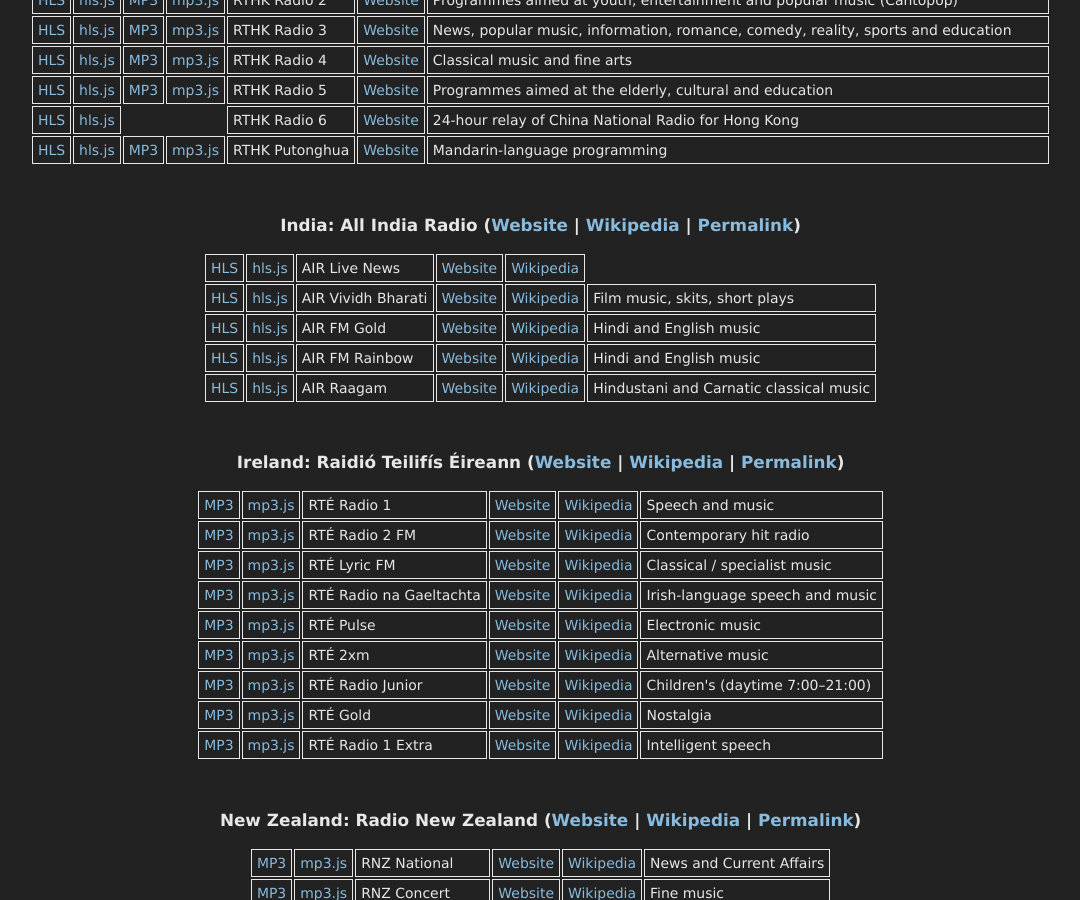
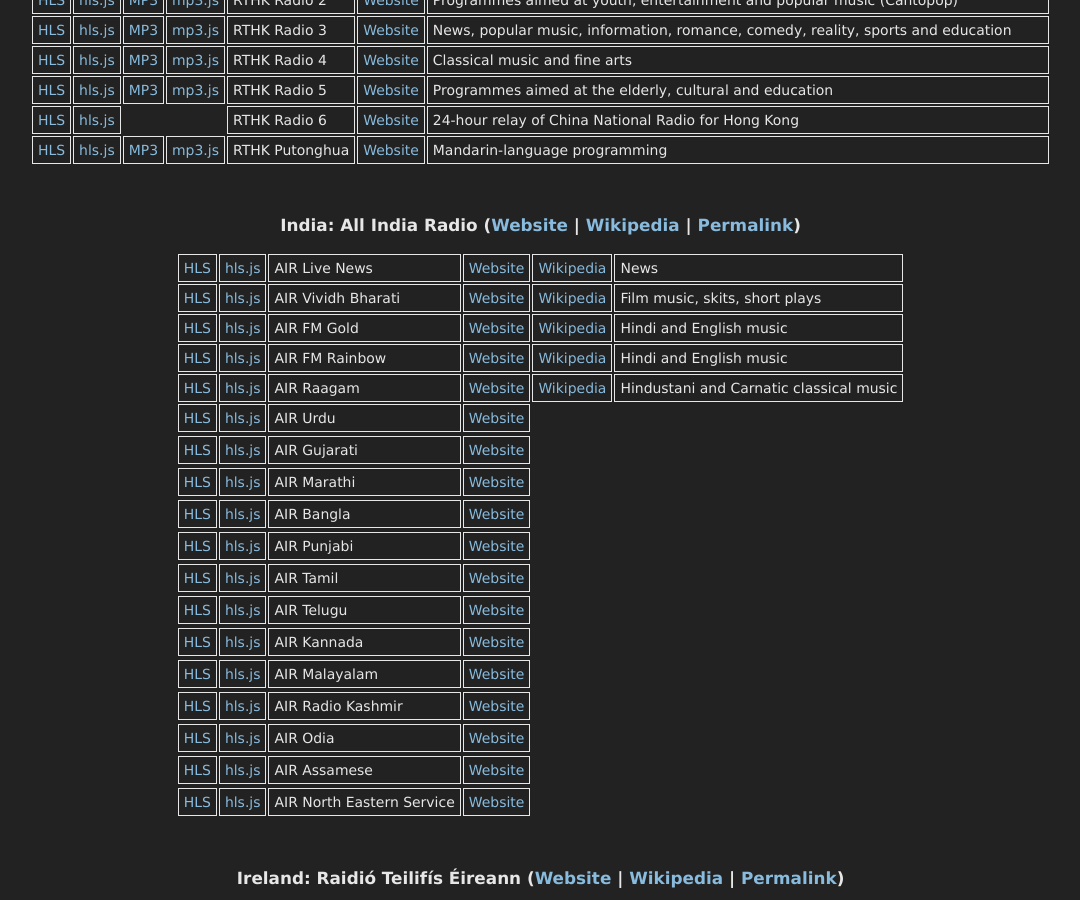
Before and after one commit to danburd/danburd.github.io, a Jekyll site: the page radio.html, which Jekyll copies as it is, in a window 1280 px wide and 900 px high, scrolled down 3176 px. Shown: the whole window, without its empty margins (101-1181 px from the left). Built offline with Jekyll 4.4.1, drawn with Linux system fonts in a browser that asks for light colours.

Commit message:
Added Indian regional language stations

```diff
--- a/radio.html
+++ b/radio.html
@@ -895,7 +895,7 @@
    <td>AIR Live News</td>
    <td><a href="http://prasarbharati.gov.in/liveradio.php">Website</a></td>
    <td><a href="https://en.wikipedia.org/wiki/All_India_Radio">Wikipedia</a></td>
-   <td></td>
+   <td>News</td>
   </tr>
   <tr>
    <td><a href="https://vividhbharati-lh.akamaihd.net/i/vividhbharati_1@507811/master.m3u8">HLS</a></td>
@@ -929,6 +929,84 @@
    <td><a href="https://en.wikipedia.org/wiki/Raagam_(radio_channel)">Wikipedia</a></td>
    <td>Hindustani and Carnatic classical music</td>
   </tr>
+    <tr>
+    <td><a href="https://airurdu-lh.akamaihd.net/i/airurdu_1@507813/master.m3u8">HLS</a></td>
+    <td><a href="/hlsjs.html?stream=https://airurdu-lh.akamaihd.net/i/airurdu_1@507813/master.m3u8">hls.js</a></td>
+    <td>AIR Urdu</td>
+    <td><a href="http://allindiaradio.gov.in/channel-air-urdu/">Website</a></td>
+  <tr>
+  <tr>
+    <td><a href="https://airgujarati-lh.akamaihd.net/i/airgujarati_1@507814/master.m3u8">HLS</a></td>
+    <td><a href="/hlsjs.html?stream=https://airgujarati-lh.akamaihd.net/i/airgujarati_1@507814/master.m3u8">hls.js</a></td>
+    <td>AIR Gujarati</td>
+    <td><a href="http://allindiaradio.gov.in/channel-air-gujarati/">Website</a></td>
+  <tr>
+  <tr>
+    <td><a href="https://airmarathi-lh.akamaihd.net/i/airmarathi_1@507815/master.m3u8">HLS</a></td>
+    <td><a href="/hlsjs.html?stream=https://airmarathi-lh.akamaihd.net/i/airmarathi_1@507815/master.m3u8">hls.js</a></td>
+    <td>AIR Marathi</td>
+    <td><a href="http://allindiaradio.gov.in/channel-air-marathi/">Website</a></td>
+  <tr>
+  <tr>
+    <td><a href="https://airbangla-lh.akamaihd.net/i/airbangla_1@507821/master.m3u8">HLS</a></td>
+    <td><a href="/hlsjs.html?stream=https://airbangla-lh.akamaihd.net/i/airbangla_1@507821/master.m3u8">hls.js</a></td>
+    <td>AIR Bangla</td>
+    <td><a href="http://allindiaradio.gov.in/channel-air-bangla/">Website</a></td>
+  <tr>
+  <tr>
+    <td><a href="https://airpunjabi-lh.akamaihd.net/i/airpunjabi_1@507822/master.m3u8">HLS</a></td>
+    <td><a href="/hlsjs.html?stream=https://airpunjabi-lh.akamaihd.net/i/airpunjabi_1@507822/master.m3u8">hls.js</a></td>
+    <td>AIR Punjabi</td>
+    <td><a href="http://allindiaradio.gov.in/channel-air-punjabi/">Website</a></td>
+  <tr>
+  <tr>
+    <td><a href="https://airtamil-lh.akamaihd.net/i/airtamil_1@507817/master.m3u8">HLS</a></td>
+    <td><a href="/hlsjs.html?stream=https://airtamil-lh.akamaihd.net/i/airtamil_1@507817/master.m3u8">hls.js</a></td>
+    <td>AIR Tamil</td>
+    <td><a href="http://allindiaradio.gov.in/channel-air-tamil/">Website</a></td>
+  <tr>
+  <tr>
+    <td><a href="https://airtelugu-lh.akamaihd.net/i/airtelugu_1@507818/master.m3u8">HLS</a></td>
+    <td><a href="/hlsjs.html?stream=https://airtelugu-lh.akamaihd.net/i/airtelugu_1@507818/master.m3u8">hls.js</a></td>
+    <td>AIR Telugu</td>
+    <td><a href="http://allindiaradio.gov.in/channel-air-telugu/">Website</a></td>
+  <tr>
+  <tr>
+    <td><a href="https://airkannada-lh.akamaihd.net/i/airkannada_1@507819/master.m3u8">HLS</a></td>
+    <td><a href="/hlsjs.html?stream=https://airkannada-lh.akamaihd.net/i/airkannada_1@507819/master.m3u8">hls.js</a></td>
+    <td>AIR Kannada</td>
+    <td><a href="http://allindiaradio.gov.in/channel-air-kannada/">Website</a></td>
+  <tr>
+  <tr>
+    <td><a href="https://airmalayalam-lh.akamaihd.net/i/airmalayalam_1@507816/master.m3u8">HLS</a></td>
+    <td><a href="/hlsjs.html?stream=https://airmalayalam-lh.akamaihd.net/i/airmalayalam_1@507816/master.m3u8">hls.js</a></td>
+    <td>AIR Malayalam</td>
+    <td><a href="http://allindiaradio.gov.in/channel-air-malayalam/">Website</a></td>
+  <tr>
+  <tr>
+    <td><a href="https://kashmiri-lh.akamaihd.net/i/kashmiri_1@528067/master.m3u8">HLS</a></td>
+    <td><a href="/hlsjs.html?stream=https://kashmiri-lh.akamaihd.net/i/kashmiri_1@528067/master.m3u8">hls.js</a></td>
+    <td>AIR Radio Kashmir</td>
+    <td><a href="http://allindiaradio.gov.in/channel-radio-kashmir/">Website</a></td>
+  <tr>
+  <tr>
+    <td><a href="https://airodiya-lh.akamaihd.net/i/airodiya_1@528056/master.m3u8">HLS</a></td>
+    <td><a href="/hlsjs.html?stream=https://airodiya-lh.akamaihd.net/i/airodiya_1@528056/master.m3u8">hls.js</a></td>
+    <td>AIR Odia</td>
+    <td><a href="http://allindiaradio.gov.in/channel-air-odia/">Website</a></td>
+  <tr>
+  <tr>
+    <td><a href="https://airassamese-lh.akamaihd.net/i/airassamese_1@528059/master.m3u8">HLS</a></td>
+    <td><a href="/hlsjs.html?stream=https://airassamese-lh.akamaihd.net/i/airassamese_1@528059/master.m3u8">hls.js</a></td>
+    <td>AIR Assamese</td>
+    <td><a href="http://allindiaradio.gov.in/channel-air-assamese/">Website</a></td>
+  <tr>
+  <tr>
+    <td><a href="https://northeastservice-lh.akamaihd.net/i/northeastservice_1@528061/master.m3u8">HLS</a></td>
+    <td><a href="/hlsjs.html?stream=https://northeastservice-lh.akamaihd.net/i/northeastservice_1@528061/master.m3u8">hls.js</a></td>
+    <td>AIR North Eastern Service</td>
+    <td><a href="http://allindiaradio.gov.in/channel-north-eastern-service/">Website</a></td>
+  <tr>
 </table>
 </div>
 <br>
```
